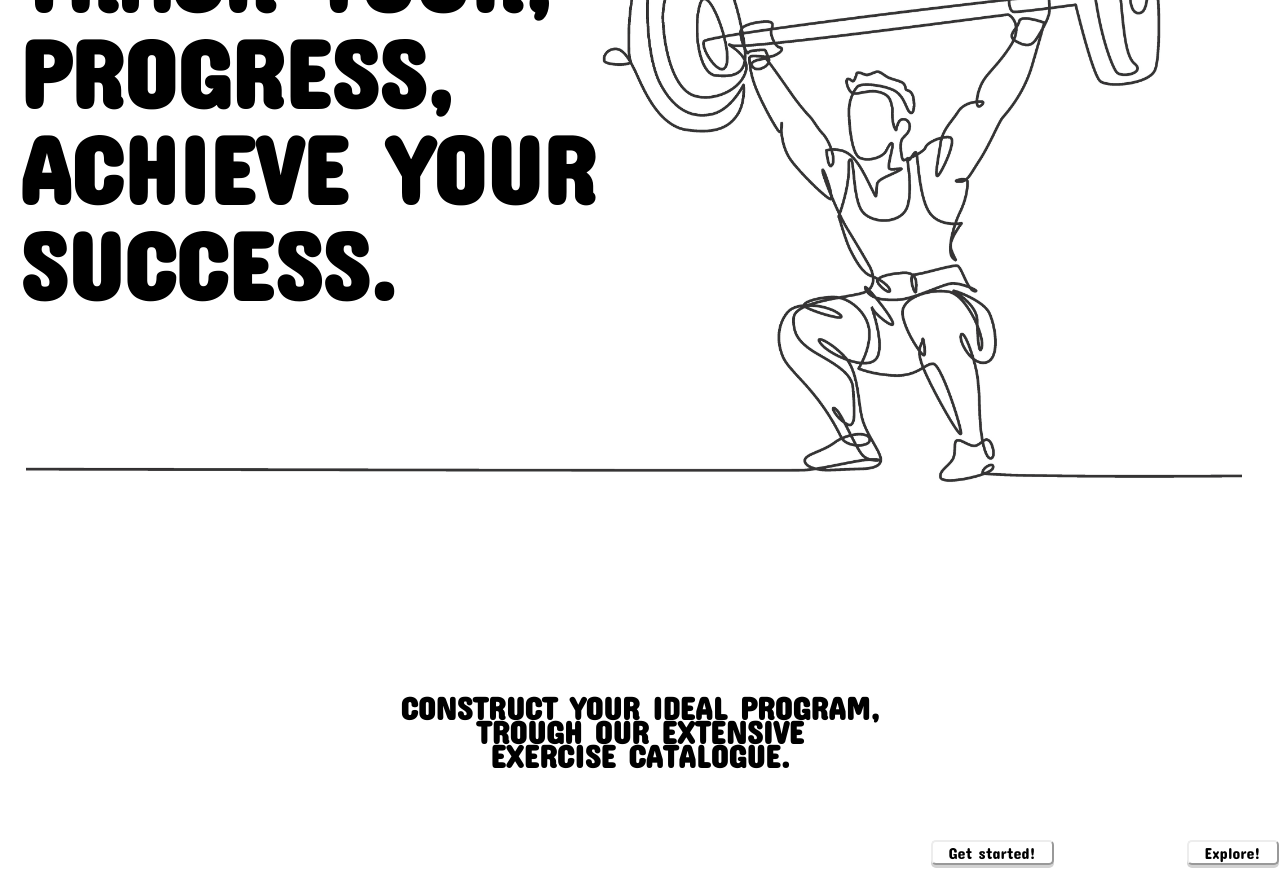
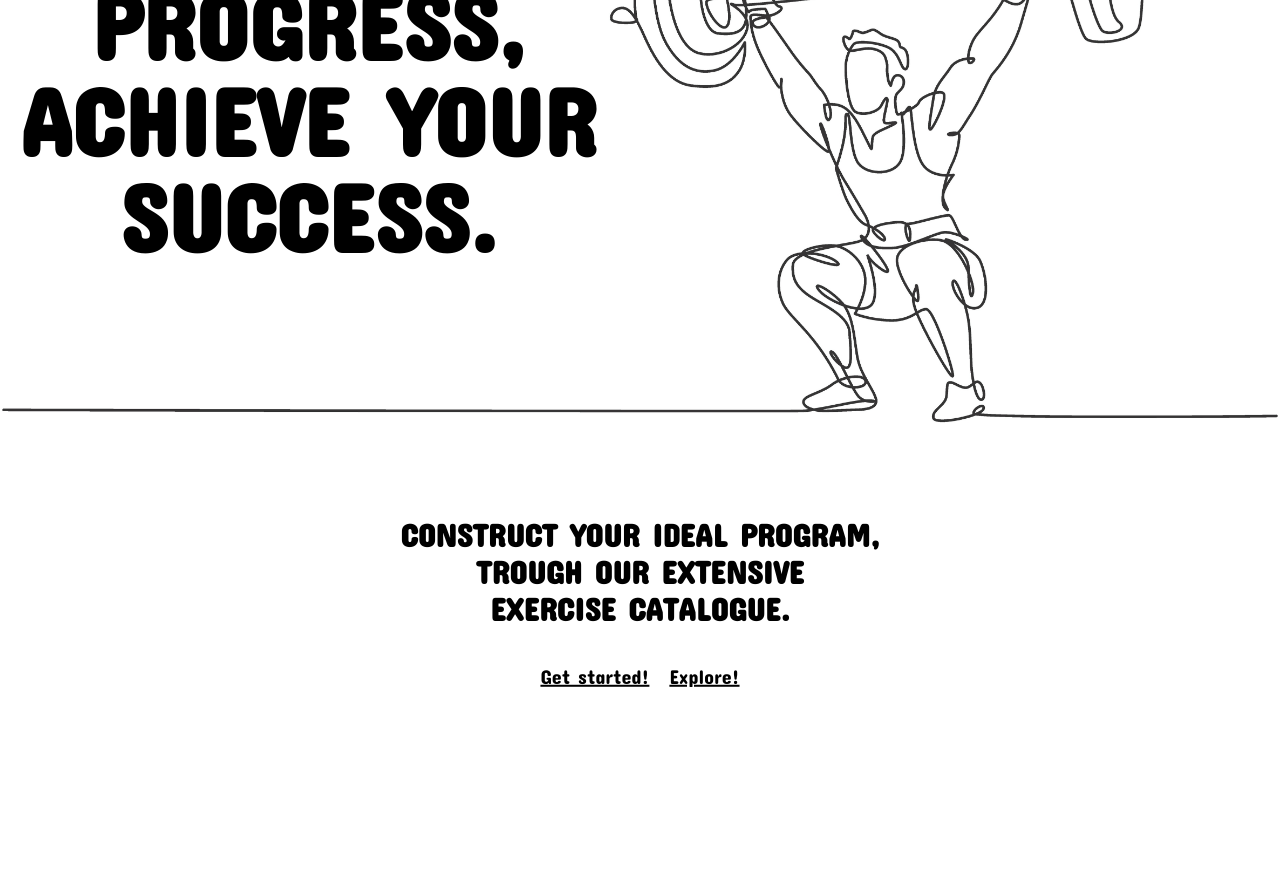
Before and after one commit to ElkkuElias/frntendfit, a React (Create React App) app: page / in a window 1280 px wide. Shown: the part 280-1152 px from the top of the page. After the commit the page ends 967 px from the top, so only its background shows below. Built offline with nearby package versions, Linux system fonts and the light colour scheme.

Commit message:
fix homepage

```diff
--- a/src/pages/Home.css
+++ b/src/pages/Home.css
@@ -1,110 +1,77 @@
 .photo {
-  height: 120%;
-  width: 95%;
   position: absolute;
-  top: 0%;
-  left: 2%;
+  top: 0;
+  left: 0;
+  width: 100%;
+  height: 100%;
   background-image: url("../ha.jpeg");
-  background-size: 110%;
-  background-position: top;
+  background-size: cover; /* Cover the entire container */
+  background-position: center; /* Center the image horizontally and vertically */
   background-repeat: no-repeat;
+  z-index: -1; /* Move the background behind other content */
 }
+
 .foreground {
   color: rgb(0, 0, 0);
   text-align: start;
   position: absolute;
-  top: 50%;
-  left: 24%;
-  transform: translate(-50%, -50%);
+  top: 20%;
 }
+
 h1 {
-  padding: 0%;
+  padding: 0;
   margin: 0;
   line-height: 1;
 }
+.text-container {
+  text-align: center;
+  display: flex;
+  flex-direction: column;
+  align-items: center;
+  justify-content: center;
+  position: absolute;
+  top: 85%; /* Center vertically */
+  left: 0;
+  right: 0; /* Center horizontally */
+  transform: translateY(
+    50%
+  ); /* Adjust margin to position it below the First_Text */
+}
+
 .First_Text {
   font-family: "Concert One", cursive;
   font-size: 600%;
   font-weight: bolder;
+  text-align: center;
+  margin-bottom: 20px; /* Add margin to separate the text and buttons */
 }
-.First_Text {
-  font-family: "Concert One", cursive;
-  font-size: 600%;
-  font-weight: bolder;
-}
-
-.second {
+.Second_Text {
   font-family: "Concert One", cursive;
   font-size: 200%;
   font-weight: bolder;
   color: rgb(0, 0, 0);
-  text-align: start;
-  position: absolute;
-  top: 120%;
-  left: 50%;
-  transform: translate(-50%, -50%);
+  text-align: center;
+  margin-top: 20px; /* Adjust margin to position it below the First_Text */
 }
-.third {
-  font-family: "Concert One", cursive;
-  font-size: 200%;
-  font-weight: bolder;
-  color: rgb(0, 0, 0);
-  text-align: start;
-  position: absolute;
-  top: 123%;
-  left: 50%;
-  transform: translate(-50%, -50%);
-}
-.fourth {
-  font-family: "Concert One", cursive;
-  font-size: 200%;
-  font-weight: bolder;
-  color: rgb(0, 0, 0);
-  text-align: start;
-  position: absolute;
-  top: 126%;
-  left: 50%;
-  transform: translate(-50%, -50%);
+
+/* Add a CSS class for the button container */
+.button-container {
+  display: flex;
+  justify-content: center; /* Center the buttons horizontally */
 }
 
 .button {
   background-color: #ffffff;
   color: #000000;
   font-family: "Concert One", cursive;
-  border-radius: 5px;
-  font-size: 16px;
-  position: absolute;
-  top: 140%;
-  left: 37.7%;
+  border-radius: 10px;
+  font-size: 20px;
+  margin-right: 20px; /* Add margin to separate the buttons horizontally */
 }
 
+.button:last-child {
+  margin-right: 0; /* Remove margin from the last button to prevent extra space */
+}
 .button:hover {
-  color: #fff;
   box-shadow: 2px 2px 5px rgba(0, 0, 0, 0.3);
 }
-.links:link .links:visited,
-.links:active,
-.links {
-  color: #000000;
-  text-decoration: none;
-}
-.button2 {
-  background-color: #ffffff;
-  color: #000000;
-  font-family: "Concert One", cursive;
-  border-radius: 5px;
-  font-size: 16px;
-  position: absolute;
-  top: 140%;
-  left: 57.7%;
-}
-
-.button2:hover {
-  background-color: #ffffff;
-  color: #fff;
-  box-shadow: 2px 2px 5px rgba(0, 0, 0, 0.3);
-}
-.blank {
-  top: 170%;
-  color: #fff;
-}
--- a/src/pages/Home.js
+++ b/src/pages/Home.js
@@ -1,32 +1,23 @@
 import React from "react";
 import "./Home.css"
 import { Link } from 'react-router-dom';
+
 const Home = () => {
     return (
         <div className="background">
             <div className="photo"></div>
-        <div className="foreground">
-        <h1 className="First_Text">TRACK YOUR, </h1>
-        <h1 className="First_Text">PROGRESS, </h1>
-        <h1 className="First_Text">ACHIEVE YOUR</h1>
-        <h1 className="First_Text">SUCCESS.</h1>
+            <div className="foreground">
+                <h1 className="First_Text">TRACK YOUR,<br />PROGRESS,<br/>ACHIEVE YOUR<br />SUCCESS.</h1>
+            </div>
+            <div className="text-container">
+                <h2 className="Second_Text">CONSTRUCT YOUR IDEAL PROGRAM, <br />TROUGH OUR EXTENSIVE<br/>EXERCISE CATALOGUE.</h2>
+                <div className="button-container">
+                    <Link className="button" to="Signup">Get started!</Link>
+                    <Link className="button" to="Explore">Explore!</Link>
+                </div>
+            </div>
         </div>
-        <div>
-        <h2 className="second">CONSTRUCT YOUR IDEAL PROGRAM,</h2>
-        <h2 className="third">TROUGH OUR EXTENSIVE</h2>
-        <h2 className="fourth">EXERCISE CATALOGUE.</h2>
-        </div>
-        <button className="button">
-              <Link className="links" to="Signup">Get started!</Link>
-        </button>
-        <button className="button2">
-              <Link className="links" to="Explore">Explore!</Link>
-        </button>
-        <div className="blank">O</div>
-        </div>
-
-
     )
 }
 
-export default Home
+export default Home;
```
